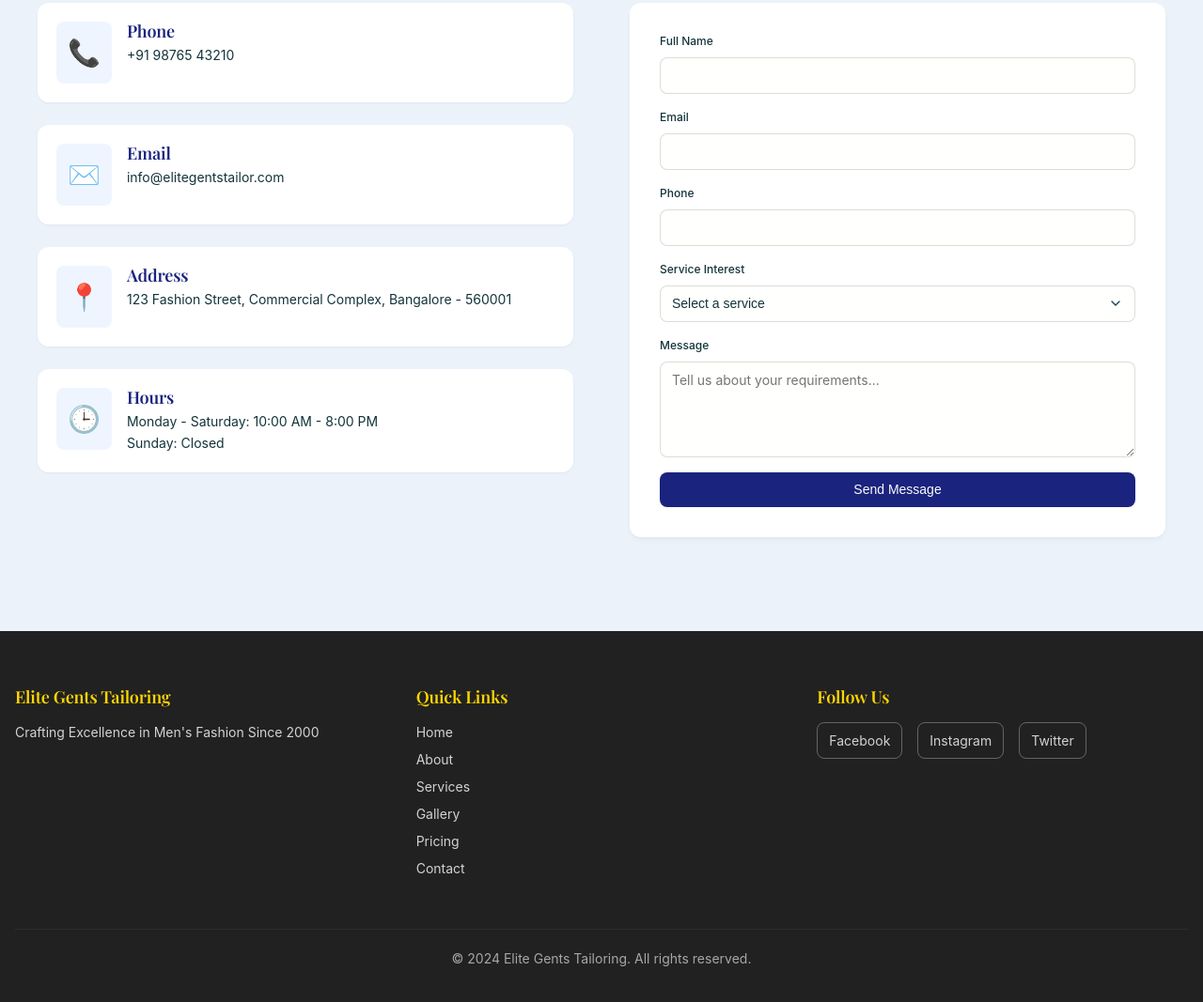
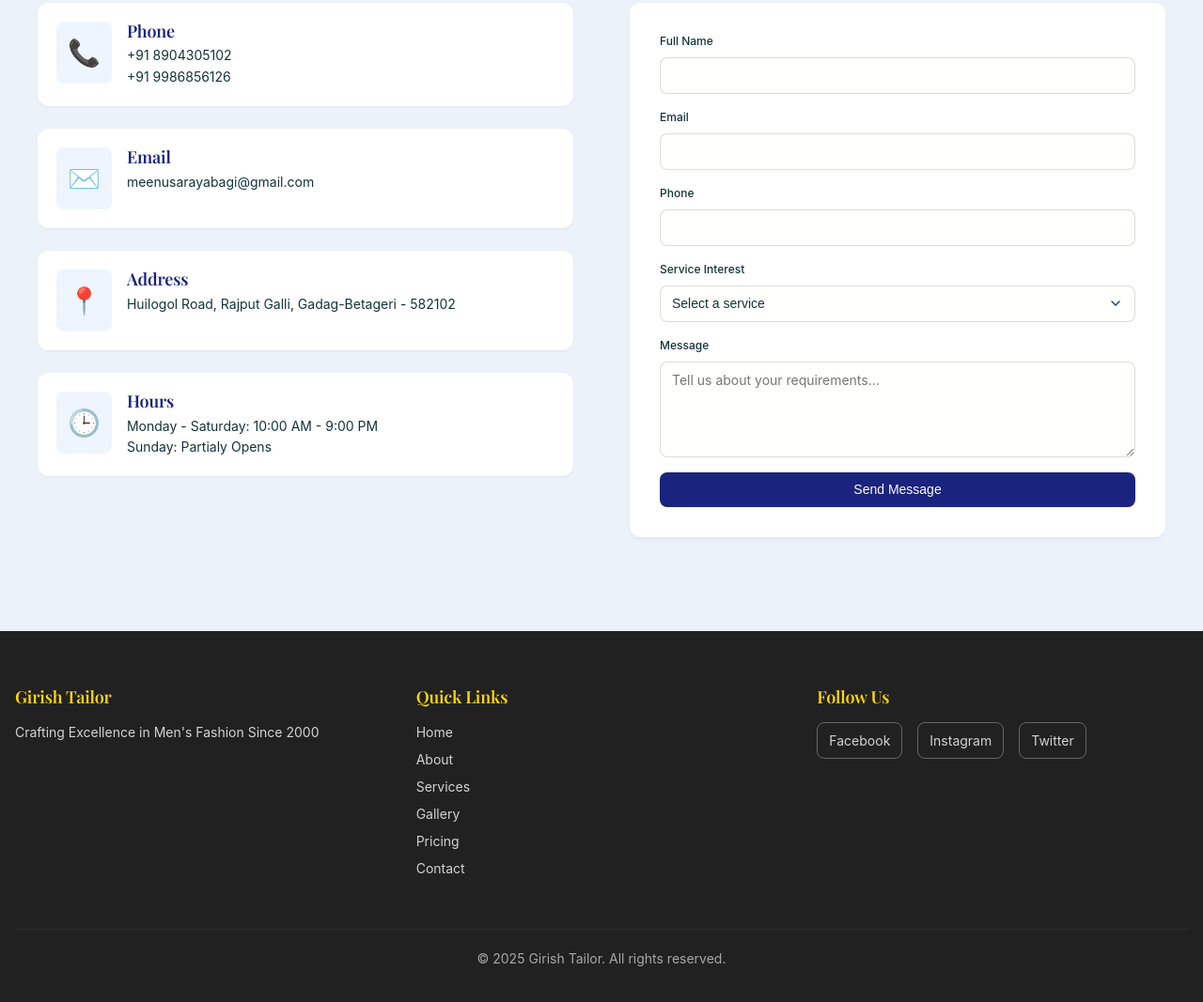
Before and after one commit to girishrayabagi-svg/Girish-Tailor, a plain HTML site: page index.html in a window 1280 px wide. Shown: the part 5751-6818 px from the top of the page at 94% size. Drawn offline with nearby package versions, Linux system fonts and the light colour scheme; a web font is replaced by a local one.

Commit message:
Update index.html

```diff
--- a/index.html
+++ b/index.html
@@ -291,7 +291,7 @@
                         </div>
                         <p>"Outstanding quality and perfect fit. The attention to detail is remarkable!"</p>
                         <div class="testimonial-author">
-                            <h4>Rajesh Kumar</h4>
+                            <h4>RajeshKrishna Kumar</h4>
                         </div>
                     </div>
                 </div>
@@ -313,7 +313,7 @@
                         </div>
                         <p>"My wedding suit was absolutely perfect. Highly recommended!"</p>
                         <div class="testimonial-author">
-                            <h4>Vikram Singh</h4>
+                            <h4>Vikram Singh Rajput</h4>
                         </div>
                     </div>
                 </div>
@@ -338,28 +338,29 @@
                         <div class="contact-icon">📞</div>
                         <div class="contact-details">
                             <h4>Phone</h4>
-                            <p>+91 98765 43210</p>
+                            <p>+91 8904305102</p>
+                            <p>+91 9986856126</p>
                         </div>
                     </div>
                     <div class="contact-item">
                         <div class="contact-icon">✉️</div>
                         <div class="contact-details">
                             <h4>Email</h4>
-                            <p>info@elitegentstailor.com</p>
+                            <p>meenusarayabagi@gmail.com</p>
                         </div>
                     </div>
                     <div class="contact-item">
                         <div class="contact-icon">📍</div>
                         <div class="contact-details">
                             <h4>Address</h4>
-                            <p>123 Fashion Street, Commercial Complex, Bangalore - 560001</p>
+                            <p>Huilogol Road, Rajput Galli, Gadag-Betageri - 582102</p>
                         </div>
                     </div>
                     <div class="contact-item">
                         <div class="contact-icon">🕒</div>
                         <div class="contact-details">
                             <h4>Hours</h4>
-                            <p>Monday - Saturday: 10:00 AM - 8:00 PM<br>Sunday: Closed</p>
+                            <p>Monday - Saturday: 10:00 AM - 9:00 PM<br>Sunday: Partialy Opens</p>
                         </div>
                     </div>
                 </div>
@@ -403,7 +404,7 @@
         <div class="container">
             <div class="footer-content">
                 <div class="footer-brand">
-                    <h3>Elite Gents Tailoring</h3>
+                    <h3>Girish Tailor</h3>
                     <p>Crafting Excellence in Men's Fashion Since 2000</p>
                 </div>
                 <div class="footer-links">
@@ -427,7 +428,7 @@
                 </div>
             </div>
             <div class="footer-bottom">
-                <p>&copy; 2024 Elite Gents Tailoring. All rights reserved.</p>
+                <p>&copy; 2025 Girish Tailor. All rights reserved.</p>
             </div>
         </div>
     </footer>
```
